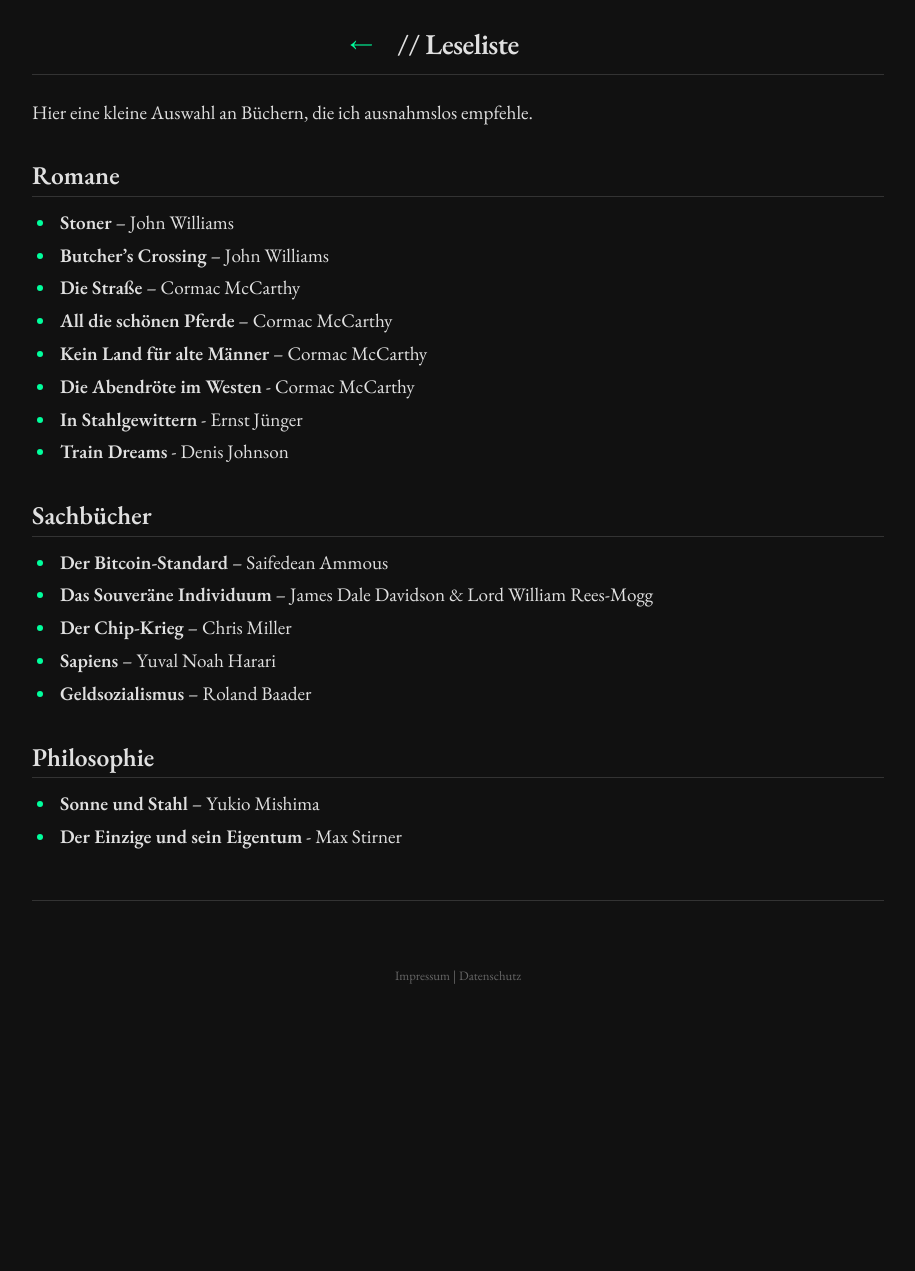
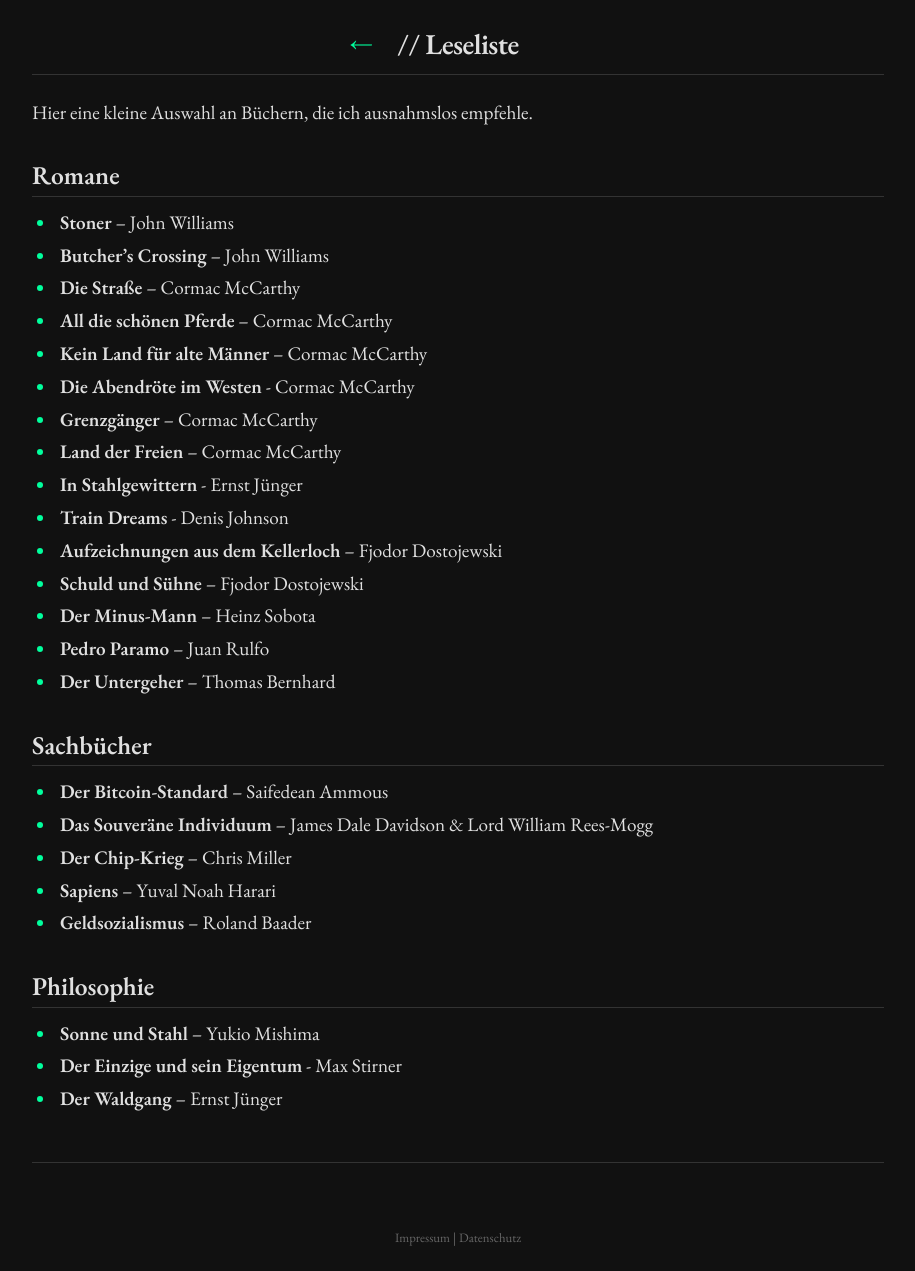
Before and after one commit to Miotares/miotares, a Jekyll site: the page built from leseliste.html, in a window 1280 px wide. Shown: the whole page, without its empty margins (182-1097 px from the left). Built offline with Jekyll 4.4.1, drawn with Linux system fonts in a browser that asks for light colours; before the commit the page ends 1009 px from its top, so only the background shows below that.

Commit message:
leseliste + musikliste update
Co-Authored-By: Claude Sonnet 4.6 (1M context) <noreply@anthropic.com>

```diff
--- a/_includes/contents/leseliste.md
+++ b/_includes/contents/leseliste.md
@@ -8,8 +8,15 @@ Hier eine kleine Auswahl an Büchern, die ich ausnahmslos empfehle.
 *   **All die schönen Pferde** – Cormac McCarthy
 *   **Kein Land für alte Männer** – Cormac McCarthy
 *   **Die Abendröte im Westen** - Cormac McCarthy
+*   **Grenzgänger** – Cormac McCarthy
+*   **Land der Freien** – Cormac McCarthy
 *   **In Stahlgewittern** - Ernst Jünger
 *   **Train Dreams** - Denis Johnson
+*   **Aufzeichnungen aus dem Kellerloch** – Fjodor Dostojewski
+*   **Schuld und Sühne** – Fjodor Dostojewski
+*   **Der Minus-Mann** – Heinz Sobota
+*   **Pedro Paramo** – Juan Rulfo
+*   **Der Untergeher** – Thomas Bernhard
 
 
 ## Sachbücher
@@ -24,5 +31,6 @@ Hier eine kleine Auswahl an Büchern, die ich ausnahmslos empfehle.
 
 *   **Sonne und Stahl** – Yukio Mishima
 *   **Der Einzige und sein Eigentum** - Max Stirner
+*   **Der Waldgang** – Ernst Jünger
 
 ---
```
Also changed, not shown: _includes/contents/musikliste.md (+3 -0 lines), 1 other file.
